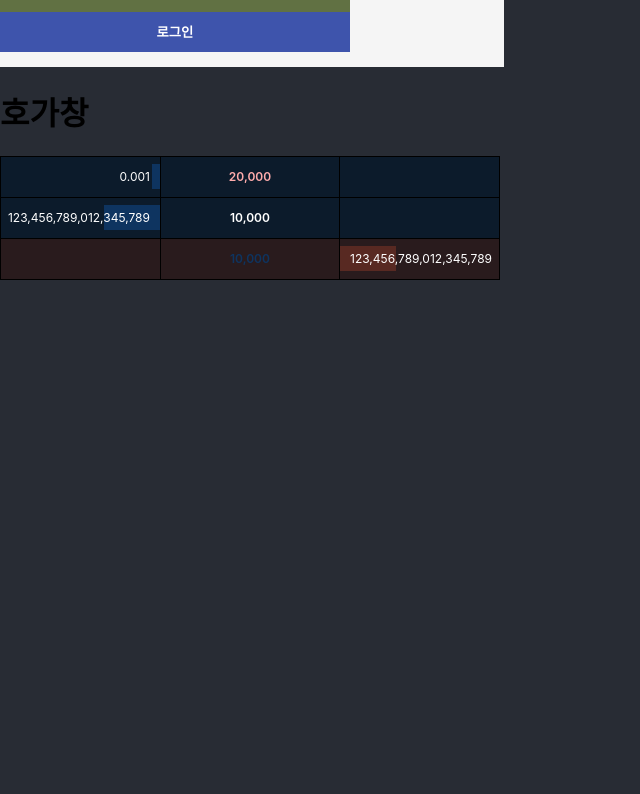
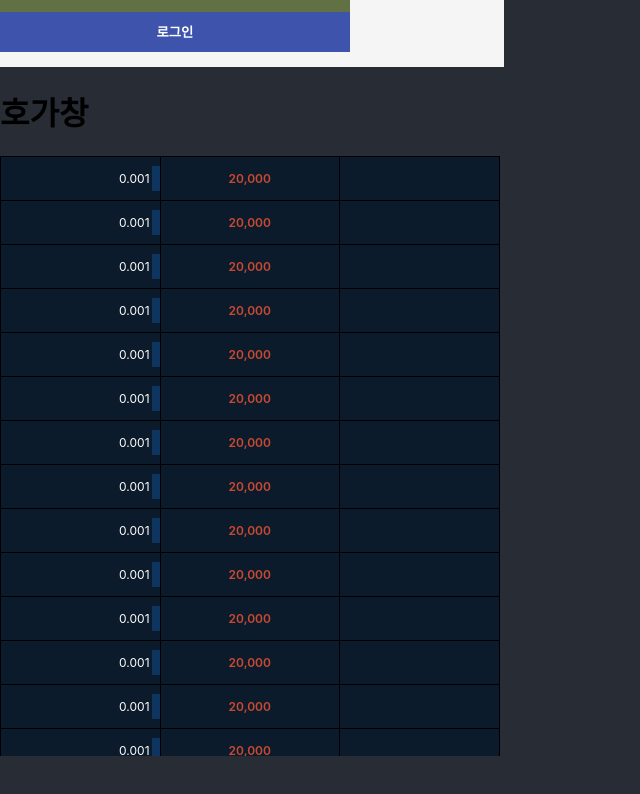
Before and after one commit to Donipop/downbit, a React (Create React App) app: page /trade in a window 1280 px wide. Shown: the part 952-1746 px from the top of the page, without its empty margins (0-640 px from the left). Built offline with nearby package versions, Linux system fonts and the light colour scheme.

Commit message:
OrderBook 스크롤 적용

```diff
--- a/src/pages/trade/Order.tsx
+++ b/src/pages/trade/Order.tsx
@@ -5,13 +5,13 @@ export default function Order() {
             <article>
                 <div>
                     <ul className={styles.ul}>
-                        <li className={styles.buy}>
+                        <li className={`${styles.buy} ${styles.li}`}>
                             <div className={styles.btnA}>매수</div>
                         </li>
-                        <li className={styles.sell}>
+                        <li className={`${styles.sell} ${styles.li}`}>
                             <div className={styles.btnA}>매도</div>
                         </li>
-                        <li>
+                        <li className={styles.li}>
                             <div className={styles.btnA}>거래내역</div>
                         </li>
                     </ul>
--- a/src/pages/trade/OrderBook.tsx
+++ b/src/pages/trade/OrderBook.tsx
@@ -1,27 +1,54 @@
 import styles from "./Styles/orderBook.module.css";
 export default function orederBook() {
+        // 1부터 15까지 배열
+        const arr = Array.from({ length: 15 }, (v, i) => i + 1);
     return (
-        <main>
+        <div className={styles.main}>
             <table className={styles.table}>
                 <colgroup>
                     <col width={160}></col>
                     <col width={180}></col>
                     <col width={160}></col>
                 </colgroup>
-                <tbody>
-                    <tr className={styles.sellTr}>
+                <tbody className={styles.tbody}>
+                    {/* 판매 15개 */}
+                    {arr.map((item, index) => (
+                        <tr className={styles.sellTr} key={item}>
+                            <td className={styles.bar}>
+                            <div style={{ width: "5%" }} className={`${styles.barChild} ${styles.sell}`}>
+                                <p>0.001</p>
+                            </div>
+                            </td>
+                            <td className={styles.priceUp}>20,000</td>
+                            <td></td>
+                        </tr>
+                    ))}
+                    {/* 구매 15개 */}
+                    {arr.map((item, index) => (
+                        <tr className={styles.buyTr}>
+                            <td></td>
+                            <td className={styles.priceDown}>9,000</td>
+                            <td className={styles.barBuy}>
+                                <div style={{ width: "35%" }} className={`${styles.barChild} ${styles.buy}`}>
+                                    <p>123,456,789,012,345,789</p>
+                                </div>
+                            </td>
+                        </tr>
+                    ))}
+
+                    {/* <tr className={styles.sellTr}>
                         <td className={styles.bar}>
                             <div style={{ width: "5%" }} className={`${styles.barChild} ${styles.sell}`}>
                                 <p>0.001</p>
                             </div>
                         </td>
-                        <td className={styles.priceSell}>20,000</td>
+                        <td className={styles.priceUp}>20,000</td>
                         <td></td>
                     </tr>
 
                     <tr className={styles.tr}>
                         <td className={styles.bar}>
-                            <div style={{ width: "35%" }} className={`${styles.barChild} ${styles.sell}`}>
+                            <div style={{ width: "28%" }} className={`${styles.barChild} ${styles.sell}`}>
                                 <p>123,456,789,012,345,789</p>
                             </div>
                         </td>
@@ -31,16 +58,16 @@ export default function orederBook() {
 
                     <tr className={styles.buyTr}>
                         <td></td>
-                        <td className={styles.priceBuy}>10,000</td>
+                        <td className={styles.priceDown}>9,000</td>
                         <td className={styles.barBuy}>
                             <div style={{ width: "35%" }} className={`${styles.barChild} ${styles.buy}`}>
                                 <p>123,456,789,012,345,789</p>
                             </div>
                         </td>
-                    </tr>
+                    </tr> */}
 
                 </tbody>
             </table>
-        </main>
+        </div>
     );
 }
--- a/src/pages/trade/Styles/codeSelect.module.css
+++ b/src/pages/trade/Styles/codeSelect.module.css
@@ -1,4 +1,4 @@
-table {
+.table {
   width: 100%;
   border-collapse: collapse;
   border-spacing: 0;
@@ -7,20 +7,19 @@ table {
   text-align: center;
   margin-bottom: 0;
 }
-table thead th {
+.table thead th {
   border: 0;
   background-color: #f5f5f5;
   padding: 10px 0;
 }
-table tbody td {
-  border-bottom: 1px solid #e5e5e5
-  ;
+.table tbody td {
+  border-bottom: 1px solid #e5e5e5;
   padding: 10px 0;
 }
-table tbody tr {
+.table tbody tr {
   background-color: #f5f5f5;
 }
-table tbody tr:hover {
+.table tbody tr:hover {
   background-color: #e5e5e5;
 }
 .borderNone {
--- a/src/pages/trade/Styles/order.module.css
+++ b/src/pages/trade/Styles/order.module.css
@@ -6,20 +6,20 @@ strong {
     font-weight: 900;
     font-size: 10pt;
 }
-ul {
+.ul {
     width: 100%;
     list-style: none;
     padding: 0;
     margin: 0;
     display: inline-flex;
 }
-li {
+.li {
     padding: 10px 0 0 0;
     border-bottom: 1px solid #e5e5e5;
     background-color: #f5f5f5;
     display: inline-block;
 }
-li div:hover {
+.li div:hover {
     text-decoration: underline;
 }
 .btnA {
--- a/src/pages/trade/Styles/orderBook.module.css
+++ b/src/pages/trade/Styles/orderBook.module.css
@@ -1,14 +1,19 @@
+.main {
+    width: 500px;
+    height: 600px;
+    overflow-y: scroll;
+}
 .bar {
     height: 40px;
     margin: 0;
     padding: 0;
-    background-color: #0C1B2B;
+    background-color: #0c1b2b;
 }
 .barBuy {
     height: 40px;
     margin: 0;
     padding: 0;
-    background-color: #291B1D;
+    background-color: #291b1d;
 }
 .barChild {
     background-color: #ffacac;
@@ -30,10 +35,10 @@
     height: 25px;
     margin: 0;
     padding: 0;
-    float : left;
+    float: left;
 }
 .sell {
-    background-color: #0E3460 !important;
+    background-color: #0e3460 !important;
     height: 25px;
     margin: 0;
     padding: 0;
@@ -49,33 +54,38 @@
     margin-left: 10px;
     font-weight: 400;
 }
-.table{
-    width: 500px;
-    height: 60px;
-    margin: 0;
-    padding: 0;
+.table {
+    width: 100%;
+    height: 100px;
+    border-collapse: collapse;
+    border-spacing: 0;
+    border: 0;
+    font-size: 12px;
+    text-align: center;
+    margin-bottom: 0;
 }
-.table td{
+.table td {
     border: 1px solid black;
+    height: 41px;
 }
 .price {
     color: #fff;
     font-weight: 600;
 }
-.priceBuy {
-    color: #0E3460;
+.priceDown {
+    color: #0062df;
     font-weight: 600;
 }
-.priceSell{
-    color: #ffacac;
+.priceUp {
+    color: #c84a31;
     font-weight: 600;
 }
 .buyTr {
-    background-color: #291B1D;
+    background-color: #291b1d !important;
 }
 .sellTr {
-    background-color: #0C1B2B;
+    background-color: #0c1b2b !important;
 }
 .tr {
-    background-color: #0C1B2B;
+    background-color: #0c1b2b !important;
 }
--- a/src/pages/trade/Styles/trade.module.css
+++ b/src/pages/trade/Styles/trade.module.css
@@ -5,6 +5,6 @@
     width: 504px;
 }
 .orderBook {
-    width: 490px;
+    width: 500px;
     height: 690px;
 }
```
